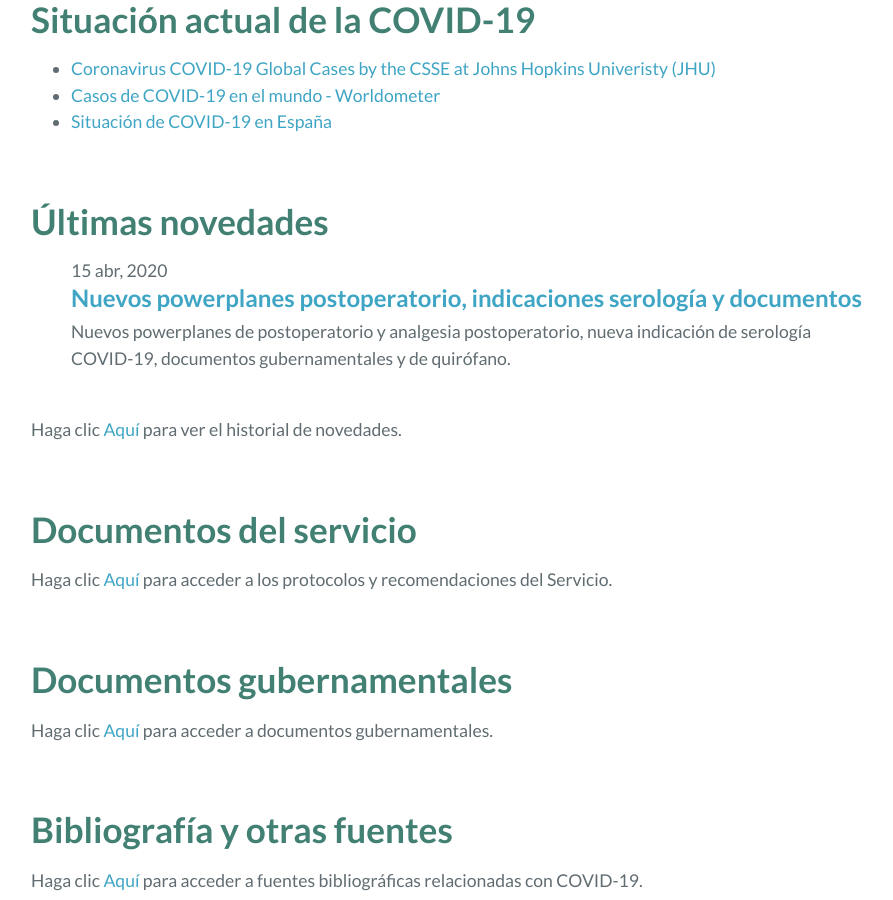
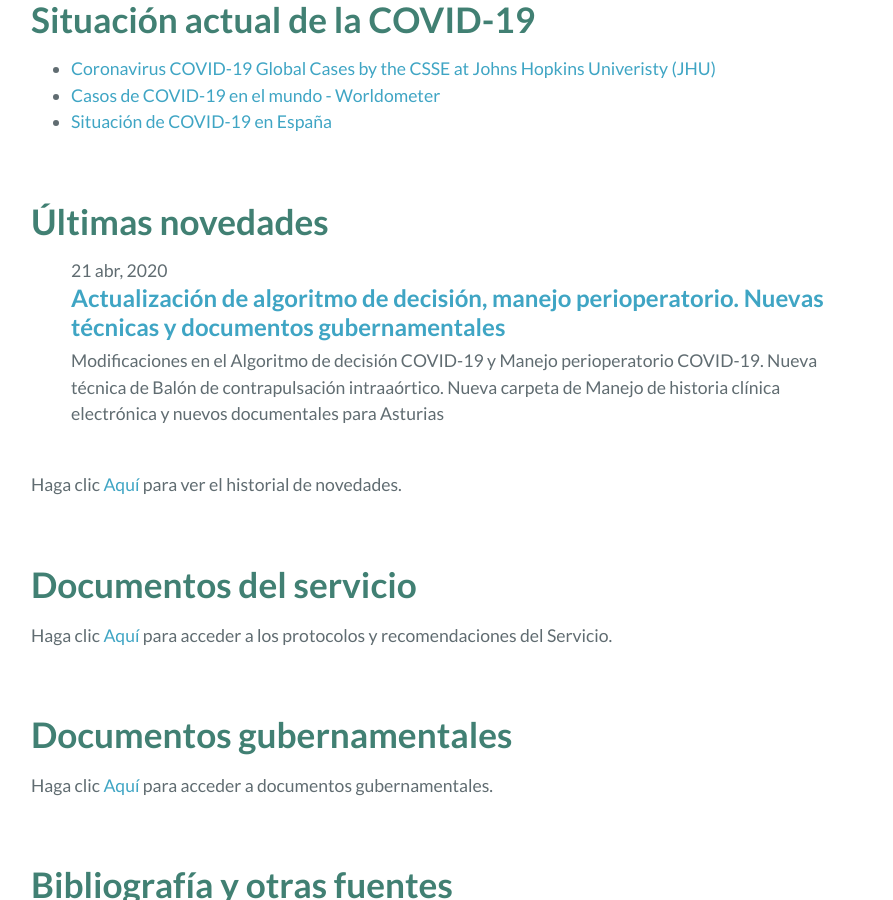
Before and after one commit to anrhuca/anrhuca.github.io, a Jekyll site: the page built from index.md, in a window 1280 px wide and 900 px high, scrolled down 1811 px. Shown: the whole window, without its empty margins (193-1086 px from the left). Built offline with Jekyll 4.4.1, drawn with Linux system fonts in a browser that asks for light colours.

Commit message:
Update 2020-04-21-actualizaciones-algoritmo-manejo-perioperatorio-y-novedades.md

```diff
--- a/_posts/2020-04-21-actualizaciones-algoritmo-manejo-perioperatorio-y-novedades.md
+++ b/_posts/2020-04-21-actualizaciones-algoritmo-manejo-perioperatorio-y-novedades.md
@@ -3,7 +3,7 @@ title: Actualización de algoritmo de decisión, manejo perioperatorio. Nuevas t
 tagline:
 categories: documentacion servicio millennium
 image:
-date:   2020-03-19 12:00:00 +0100p
+date:   2020-04-21 12:00:00 +0100p
 author:
 meta:
 ---
```
